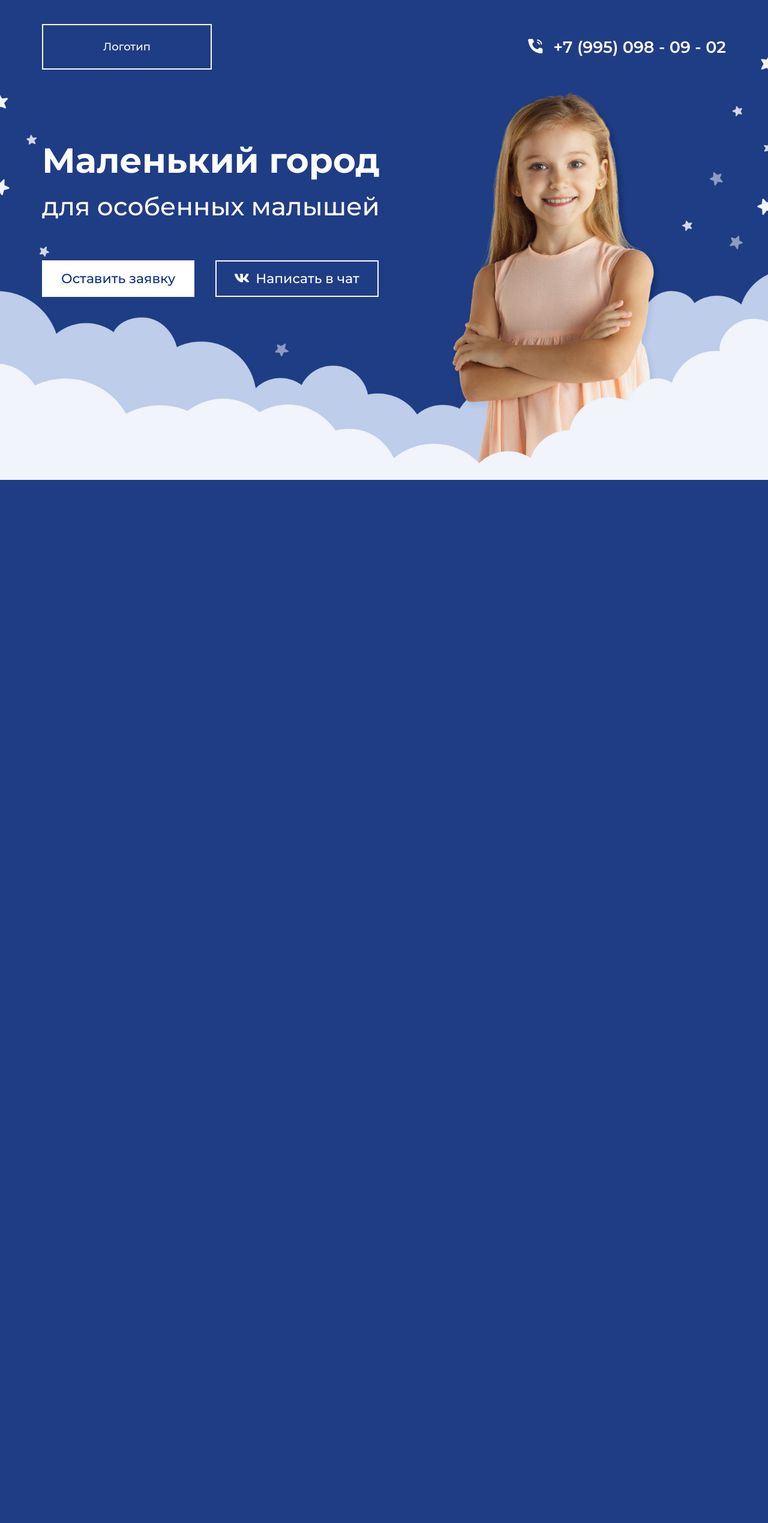
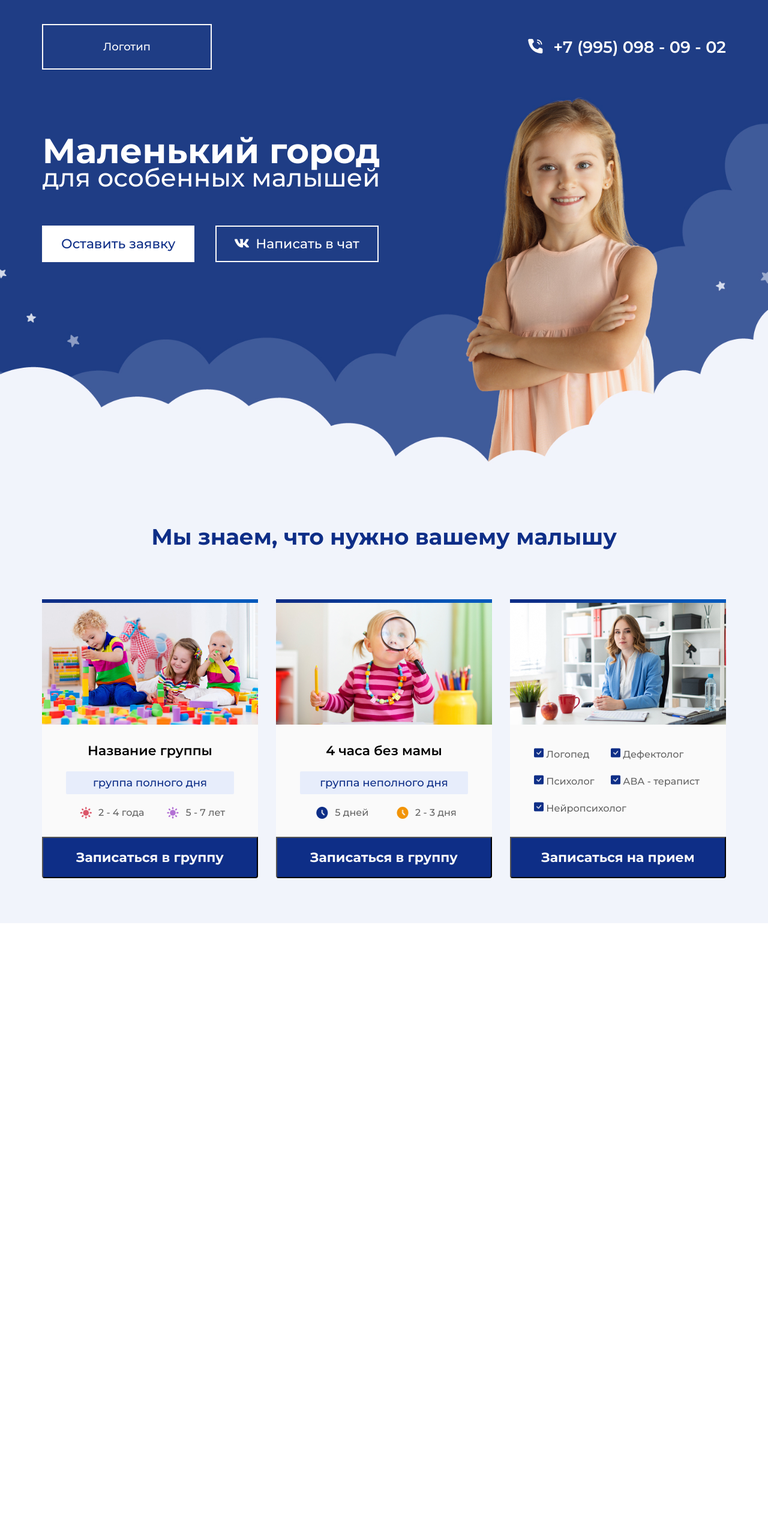
Before and after one commit to BROOQUEEN/small-city, a PHP site: page / in a window 1280 px wide. Shown: the whole page at 60% size. Before the commit the page ends 800 px from the top, so only its background shows below. Run offline with PHP 8.4, Linux system fonts and the light colour scheme.

Commit message:
Доверстал 2 секцию 'Мы знаем, что нужно вашему малышу'

```diff
--- a/css/style.css
+++ b/css/style.css
@@ -9,11 +9,24 @@
 }
 
 .main {
-
+    padding-bottom: 1000px;
 }
 .container {
     width: 1140px;
     margin: 0 auto;
+}
+.title {
+    font-size: 37px;
+    font-weight: 700;
+    color: #0E2E87;
+    text-align: center;
+    line-height: 39px;
+}
+.subtitle {
+    font-size: 22px;
+    font-weight: 600;
+    color: black;
+    text-align: center;
 }
 
 /* --------------- Шапка сайта ---------------*/
@@ -66,14 +79,14 @@
     padding-top: 29vh;
     width: 564px;
 }
+.promo__title {
+    font-size: 58px;
+    color: white;
+    font-weight: 900;
+}
 .promo__title span{
     font-size: 42px;
     font-weight: 500;
-}
-.title {
-    font-size: 58px;
-    color: white;
-    font-weight: 900;
 }
 .promo__buttons {
     margin-top: 60px;
@@ -104,7 +117,110 @@ button.btn-icon::before {
     position: absolute;
     top: center;
     left: 30px;
+}
+/* --------------- / Секция Промо ---------------*/
+
+.services {
+    background-color: #F1F4FB;
+    padding: 75px 0;
+}
+.services__title {
+}
+.services__content {
+}
+.services__lists {
+    margin-top: 85px;
+    display: flex;
+    justify-content: space-between;
+}
+.services__item {
+    display: flex;
+    flex-direction: column;
+    justify-content: space-between;
+    width: 360px;
+    background-color: #FAFAFA;
+}
+.services__img {
+    border-top: 6px solid transparent;
+    border-image: linear-gradient(271.25deg, #0559BC 15.34%, #0E2E87 87.46%);
+    border-image-slice: 1;
+    width: 100%;
+    max-height: 203px;
+}
+.services__img img {
+    width: 100%;
+}
+.services__item-container {
+    padding: 30px 0;
+    width: 252px;
+    margin: 0 auto;
+}
+.services__item-container:nth-child(2){
+    width: 280px;
+}
+.services__subtitle {
+}
+.services__type {
+    font-size: 18px;
+    font-weight: 500;
+    color: #0E2E87;
+    text-align: center;
+    background: #E7EDFB;
+    border-radius: 2px;
+    padding: 8px 16px;
+    margin: 21px 0 21px 0;
+    gap: 10px;
+
+}
+.services__values {
+    display: flex;
+    justify-content: space-around;
+}
+.services__values-text {
+    display: flex;
+}
+.services__values-text img {
+    width: 20px;
+    height: 20px;
+    margin-left: 8px;
+}
+.services__values-text p {
+    margin-left: 11px;
+    line-height: 20px;
+    font-size: 16px;
+    color: #656565;
+    font-weight: 500;
+}
+.services__checks {
+    display: flex;
+    flex-wrap: wrap;
 
 
 }
-/* --------------- / Секция Промо ---------------*/
+.services__item__check {
+    margin-bottom: 25px;
+    font-size: 16px;
+    color: #656565;
+    font-weight: 500;
+    min-width: 128px;
+}
+.services__item__check:last-child {
+    margin-bottom: 0;
+}
+.services__item__check img {
+    width: 16px;
+    height: 16px;
+}
+.services__btn {}
+.services button {
+    display: block;
+    width: 100%;
+    text-align: center;
+    font-weight: 700;
+    font-size: 22px;
+    line-height: 27px;
+    color: #FAFAFA;
+    padding: 19px 34px;
+    background: #0E2E87;
+    border-radius: 0px 0px 4px 4px;
+}
--- /dev/null
+++ b/index.html
@@ -0,0 +1,109 @@
+<!DOCTYPE html>
+<html lang="en">
+<head>
+    <meta charset="UTF-8">
+    <meta http-equiv="X-UA-Compatible" content="IE=edge">
+    <meta name="viewport" content="width=device-width, initial-scale=1.0">
+    <link href="https://fonts.googleapis.com/css2?family=Montserrat:wght@500;600;700&display=swap" rel="stylesheet">
+    <link rel="stylesheet" href="/css/style.css">
+    <title>Маленький город</title>
+</head>
+<body>
+
+    <main class="main">
+
+        <header class="header">
+            <div class="container">
+                <div class="header__content">
+                    <div class="header__logo logo">Логотип</div>
+                    <div class="header__phone">
+                        <a href="tel:89950980902" class="header__phone-link">+7 (995) 098 - 09 - 02</a>
+                    </div>
+
+                </div>
+            </div>
+        </header>
+
+        <section class="promo">
+            <div class="container">
+                <div class="promo__content">
+                    <h1 class="promo__title title">Маленький город <span>для особенных малышей</span></h1>
+                    <div class="promo__buttons">
+                        <button class="promo__btn bg-white btn">Оставить заявку</button>
+                        <button class="promo__btn btn-icon btn">Написать в чат</button>
+                    </div>
+
+                </div>
+            </div>
+        </section>
+
+        <section class="services">
+            <div class="container">
+                <h2 class="services__title title">Мы знаем, что нужно вашему малышу</h2>
+                <div class="services__content">
+                    <ul class="services__lists">
+                        <li class="services__item">
+                            <div class="services__img">
+                                <img src="/images/services/image-1.jpg" alt="">
+                            </div>
+                            <div class="services__item-container">
+                                <h3 class="services__subtitle subtitle">Название группы</h3>
+                                <div class="services__type">группа полного дня</div>
+                                <div class="services__values">
+                                    <div class="services__values-text">
+                                        <img src="/images/icons/sun-red.png" alt="">
+                                        <p>2 - 4 года</p>
+                                    </div>
+                                    <div class="services__values-text">
+                                        <img src="/images/icons/sun-violet.png" alt="">
+                                        <p>5 - 7 лет</p>
+                                    </div>
+                                </div>
+                            </div>
+                            <button class="services__btn">Записаться в группу</button>
+                        </li>
+                        <li class="services__item">
+                            <div class="services__img">
+                                <img src="/images/services/image-2.jpg" alt="">
+                            </div>
+                            <div class="services__item-container">
+                                <h3 class="services__subtitle subtitle">4 часа без мамы</h3>
+                                <div class="services__type">группа неполного дня</div>
+                                <div class="services__values">
+                                    <div class="services__values-text">
+                                        <img src="/images/icons/time-blue.png" alt="">
+                                        <p>5 дней</p>
+                                    </div>
+                                    <div class="services__values-text">
+                                        <img src="/images/icons/time-orange.png" alt="">
+                                        <p>2 - 3 дня</p>
+                                    </div>
+                                </div>
+                            </div>
+                            <button class="services__btn btn-record">Записаться в группу</button>
+                        </li>
+                        <li class="services__item">
+                            <div class="services__img">
+                                <img src="/images/services/image-3.jpg" alt="">
+                            </div>
+                            <div class="services__item-container">
+                                <ul class="services__checks">
+                                    <li class="services__item__check"><img src="/images/icons/check.png" alt=""> Логопед</li>
+                                    <li class="services__item__check"><img src="/images/icons/check.png" alt=""> Дефектолог</li>
+                                    <li class="services__item__check"><img src="/images/icons/check.png" alt=""> Психолог</li>
+                                    <li class="services__item__check"><img src="/images/icons/check.png" alt=""> АВА - терапист</li>
+                                    <li class="services__item__check"><img src="/images/icons/check.png" alt=""> Нейропсихолог</li>
+                                </ul>
+                            </div>
+                            <button class="services__btn">Записаться на прием</button>
+                        </li>
+                    </ul>
+                </div>
+            </div>
+        </section>
+
+
+
+    </main>
+
+</body>
--- a/index.php
+++ /dev/null
@@ -1,44 +0,0 @@
-<!DOCTYPE html>
-<html lang="en">
-<head>
-    <meta charset="UTF-8">
-    <meta http-equiv="X-UA-Compatible" content="IE=edge">
-    <meta name="viewport" content="width=device-width, initial-scale=1.0">
-    <link href="https://fonts.googleapis.com/css2?family=Montserrat:wght@500;600;700&display=swap" rel="stylesheet">
-    <link rel="stylesheet" href="/css/style.css">
-    <title>Маленький город</title>
-</head>
-<body>
-
-    <main class="main">
-
-        <header class="header">
-            <div class="container">
-                <div class="header__content">
-                    <div class="header__logo logo">Логотип</div>
-                    <div class="header__phone">
-                        <a href="tel:89950980902" class="header__phone-link">+7 (995) 098 - 09 - 02</a>
-                    </div>
-
-                </div>
-            </div>
-        </header>
-
-        <section class="promo">
-            <div class="container">
-                <div class="promo__content">
-                    <h1 class="promo__title title">Маленький город <span>для особенных малышей</span></h1>
-                    <div class="promo__buttons">
-                        <button class="promo__btn bg-white btn">Оставить заявку</button>
-                        <button class="promo__btn btn-icon btn">Написать в чат</button>
-                    </div>
-
-                </div>
-            </div>
-        </section>
-
-
-
-    </main>
-
-</body>
```
Also changed, not shown: images/bg-main-old.jpg (added), images/bg-main.jpg, images/bg-main1.jpg (added), images/icons/check.png (added), images/icons/sun-red.png (added), images/icons/sun-violet.png (added), images/icons/time-blue.png (added), images/icons/time-orange.png (added), images/services/image-1.jpg (added), images/services/image-2.jpg (added), images/services/image-3.jpg (added).
